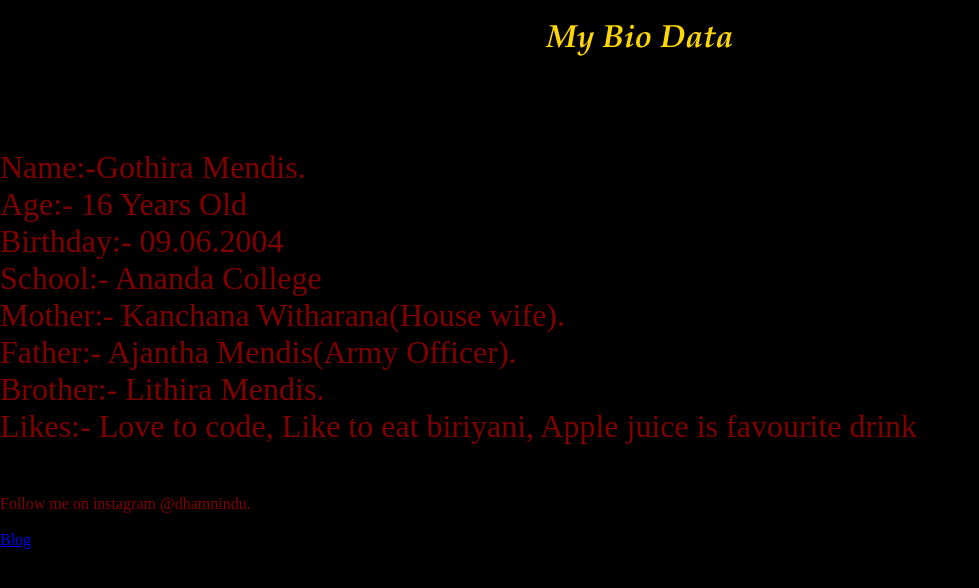
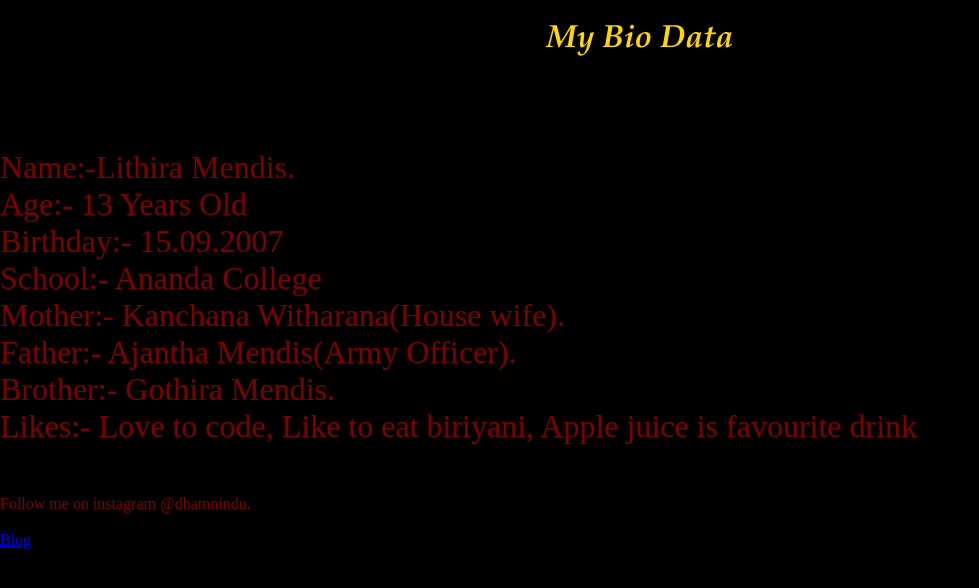
Before and after one commit to lithira2007/my-website, a plain HTML site: page index.html in a window 1280 px wide. Shown: the whole page, without its empty margins (0-979 px from the left). Drawn offline with Linux system fonts and the light colour scheme.

Commit message:
Update info

```diff
--- a/index.html
+++ b/index.html
@@ -1,7 +1,7 @@
 <!DOCTYPE html>
 <html>
 <head>
-<title>Gothira Mendis</title>
+<title>Lithira Mendis</title>
 <link rel="stylesheet" type="text/css" href="min.css"/>
 </head>
 <body>
@@ -14,13 +14,13 @@ My Bio Data
 </h1>
 <br>
 <br>
-<p>Name:-Gothira Mendis.<br>
-Age:- 16 Years Old<br>
-Birthday:- 09.06.2004 <br>
+<p>Name:-Lithira Mendis.<br>
+Age:- 13 Years Old<br>
+Birthday:- 15.09.2007 <br>
 School:- Ananda College <br>
 Mother:- Kanchana Witharana(House wife).<br>
 Father:- Ajantha Mendis(Army Officer).<br>
-Brother:- Lithira Mendis.<br>
+Brother:- Gothira Mendis.<br>
 Likes:- Love to code, Like to eat biriyani, Apple juice is favourite drink</p>
 <br>Follow me on instagram @dhamnindu. <br>
 <br><a href="www.gothira2004.blogspot.com">Blog</a><br>
```
